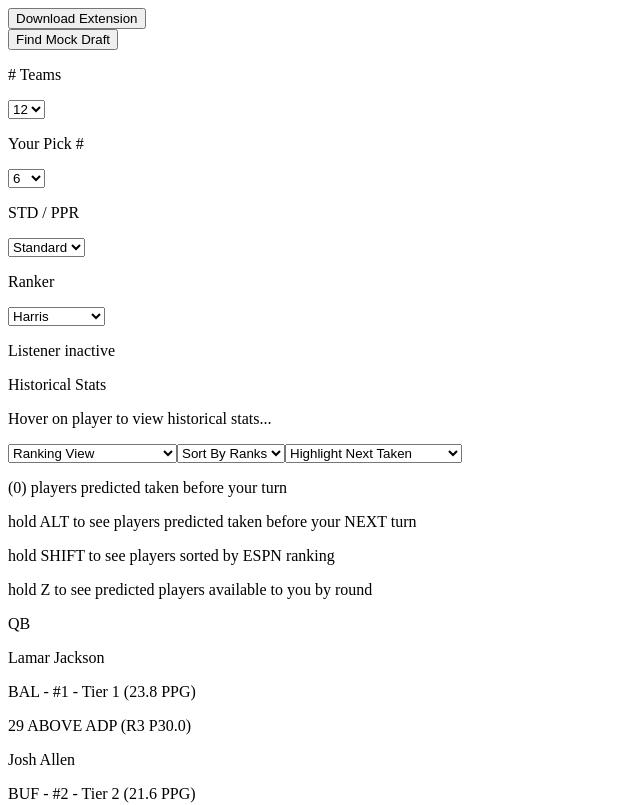
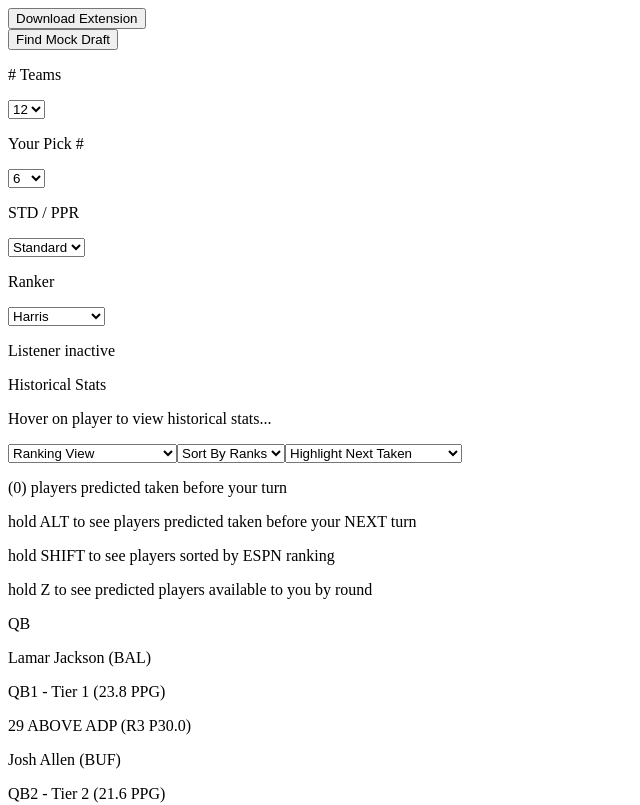
Before and after one commit to tlskins/ff-draft-dashboard, a Next.js app: page / in a window 1280 px wide. Shown: the top 805 px of the page, without its empty margins (0-640 px from the left). Built offline with nearby package versions, Linux system fonts and the light colour scheme.

Commit message:
chore: bump node

```diff
--- a/components/positionRankings.tsx
+++ b/components/positionRankings.tsx
@@ -238,6 +238,7 @@ const PositionRankings = ({
                     fullName,
                     id,
                     team,
+                    position,
                     // target, TODO - need to handle "target"
                   } = player
 
@@ -270,7 +271,7 @@ const PositionRankings = ({
                   if ( rankByAdp ) {
                     rankText = `${boardSettings.adpRanker} ADP #${adp?.toFixed(1)}`
                   } else {
-                    rankText = posRank === undefined ? 'Unranked' : `#${posRank}`
+                    rankText = posRank === undefined ? 'Unranked' : `${position}${posRank}`
                   }
                   const isBelowAdp = currPick - (adp || 0) >= 0
                   const isBelowRank = currPick - (posRank || 0) >= 0
@@ -300,7 +301,7 @@ const PositionRankings = ({
                     >
                       <div className="flex flex-col text-center items-center">
                         <p className="text-sm font-semibold flex text-center">
-                          { fullName }
+                          { fullName } ({team})
                           {/* { target &&
                             <AnyAiFillStar
                               color="blue"
@@ -309,7 +310,7 @@ const PositionRankings = ({
                           } */}
                         </p>
                         <p className="text-xs">
-                          { team } - { rankText } { tier ? ` - Tier ${tierNumber}${projTierText}` : "" }
+                          { rankText } { tier ? ` - Tier ${tierNumber}${projTierText}` : "" }
                         </p>
                         { !rankByAdp &&
                           <p className={`text-xs ${getPickDiffColor(currAdpDiff)} text-white rounded px-1 py-0.5 mt-0.5`}>
--- a/package.json
+++ b/package.json
@@ -1,7 +1,7 @@
 {
   "private": true,
   "engines": {
-    "node": ">=18.0.0"
+    "node": ">=24.0.0"
   },
   "scripts": {
     "dev": "next dev",
```
